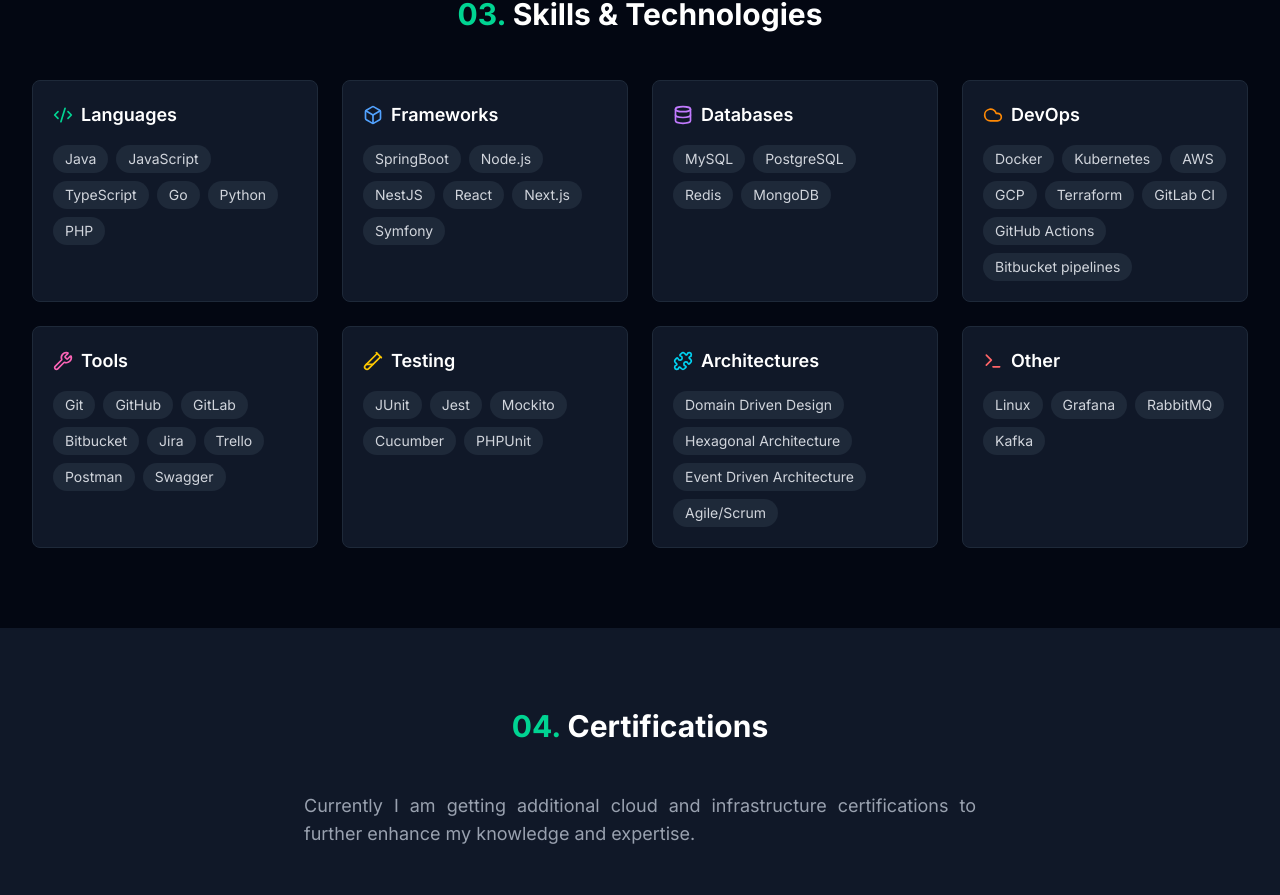
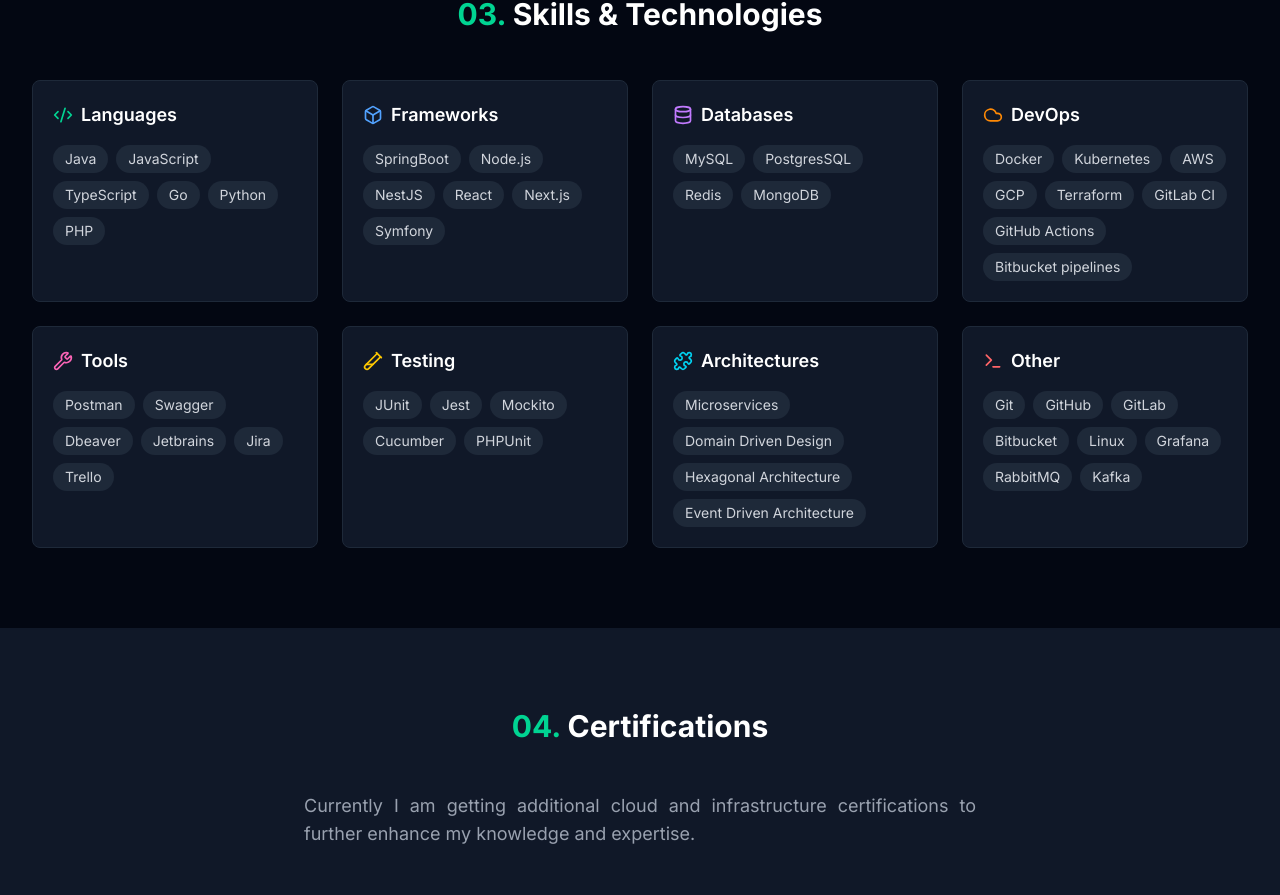
Before and after one commit to albertmenendezg/portfolio, a Next.js app: page / in a window 1280 px wide. Shown: the part 2784-3679 px from the top of the page. Built offline with nearby package versions, Linux system fonts and the light colour scheme.

Commit message:
Fix: Minor fixes

```diff
--- a/src/components/Skills.tsx
+++ b/src/components/Skills.tsx
@@ -15,7 +15,7 @@
   { key: "devops", items: skills.devops, color: "text-orange-400", bg: "bg-orange-500/10", icon: Cloud },
   { key: "tools", items: skills.tools, color: "text-pink-400", bg: "bg-pink-500/10", icon: Wrench },
   { key: "testing", items: skills.testing, color: "text-yellow-400", bg: "bg-yellow-500/10", icon: TestTube2 },
-  { key: "architectures", items: skills.methodologies, color: "text-cyan-400", bg: "bg-cyan-500/10", icon: Puzzle },
+  { key: "architectures", items: skills.architectures, color: "text-cyan-400", bg: "bg-cyan-500/10", icon: Puzzle },
   { key: "other", items: skills.other, color: "text-red-400", bg: "bg-red-500/10", icon: Terminal },
 ];
 
--- a/src/data/portfolio.ts
+++ b/src/data/portfolio.ts
@@ -40,12 +40,12 @@
 export const skills = {
   languages: ["Java", "JavaScript", "TypeScript", "Go", "Python", "PHP"],
   frameworks: ["SpringBoot", "Node.js", "NestJS", "React", "Next.js", "Symfony"],
-  databases: ["MySQL", "PostgreSQL", "Redis", "MongoDB"],
+  databases: ["MySQL", "PostgresSQL", "Redis", "MongoDB"],
   devops: ["Docker", "Kubernetes", "AWS", "GCP", "Terraform", "GitLab CI", "GitHub Actions", "Bitbucket pipelines"],
-  tools: ["Git", "GitHub", "GitLab", "Bitbucket", "Jira", "Trello", "Postman", "Swagger"],
+  tools: ["Postman", "Swagger", "Dbeaver", "Jetbrains", "Jira", "Trello"],
   testing: ["JUnit", "Jest", "Mockito", "Cucumber", "PHPUnit"],
-  methodologies: ["Domain Driven Design", "Hexagonal Architecture", "Event Driven Architecture", "Agile/Scrum"],
-  other: ["Linux", "Grafana", "RabbitMQ", "Kafka"]
+  architectures: [ "Microservices", "Domain Driven Design", "Hexagonal Architecture", "Event Driven Architecture"],
+  other: ["Git", "GitHub", "GitLab", "Bitbucket", "Linux", "Grafana", "RabbitMQ", "Kafka"]
 };
 
 export const certifications = [
```
